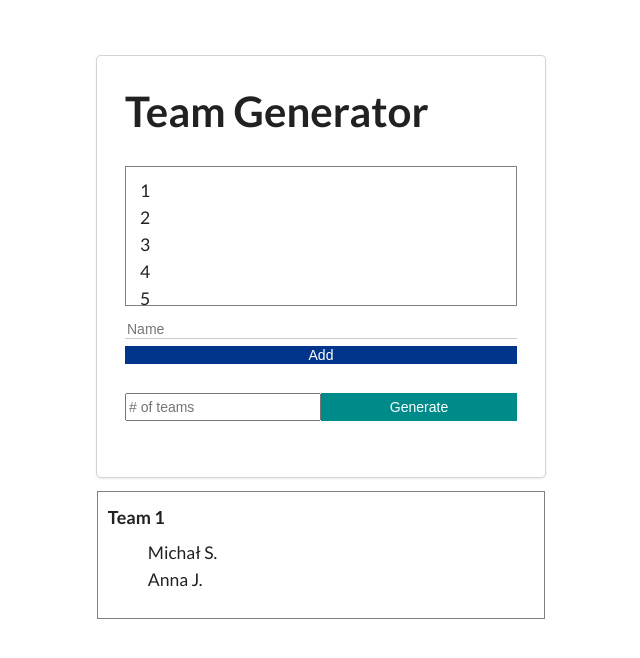
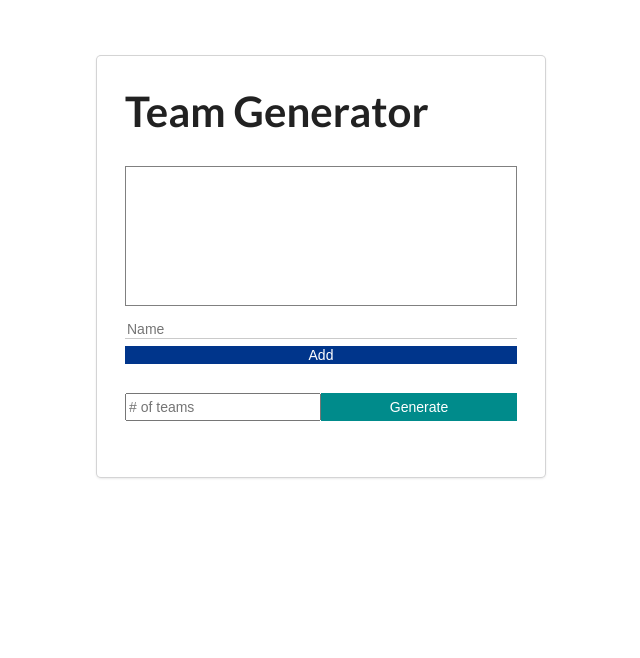
Before and after one commit to MagicianPL/Team-App, an Angular app: page / in a window 1280 px wide. Shown: the top 658 px of the page, without its empty margins (319-959 px from the left). Built offline with nearby package versions, Linux system fonts and the light colour scheme.

Commit message:
Working app!

```diff
--- a/src/app/app.component.html
+++ b/src/app/app.component.html
@@ -28,12 +28,11 @@
     <p class="error-msg" *ngIf="errorMessage">{{ errorMessage }}</p>
   </div>
 
-  <div class="teams-container">
-    <div class="team-container">
-      <h3>Team 1</h3>
+  <div *ngIf="teams.length" class="teams-container">
+    <div *ngFor="let team of teams; let i = index" class="team-container">
+      <h3>Team {{ i + 1 }}</h3>
       <ul>
-        <li>Michał S.</li>
-        <li>Anna J.</li>
+        <li *ngFor="let member of team">{{ member }}</li>
       </ul>
     </div>
   </div>
--- a/src/app/app.component.ts
+++ b/src/app/app.component.ts
@@ -8,7 +8,7 @@ import { ignoreElements } from 'rxjs';
 })
 export class AppComponent {
   newMemberName = "";
-  members: string[] = ["1", "2", "3", "4", "5", "6", "7", "8"];
+  members: string[] = [];
   errorMessage = "";
   numOfTeams="";
   teams: string[][] = [];
```
